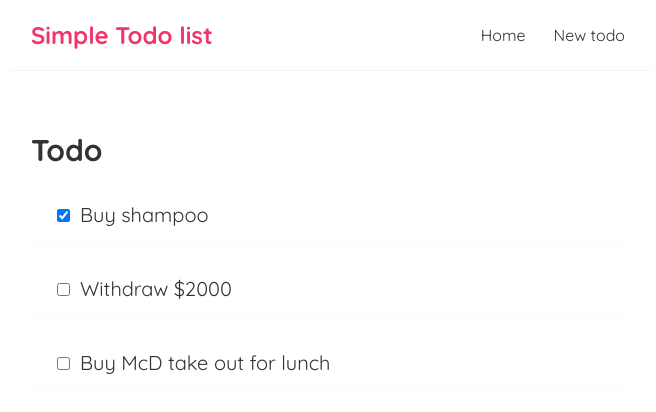
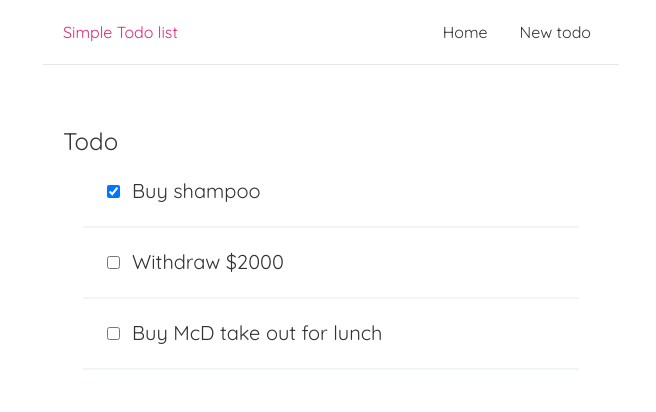
Before and after one commit to pigulolkm/todo-list, a React (Create React App) app: page / in a window 1280 px wide. Shown: the top 412 px of the page, without its empty margins (309-965 px from the left). Built offline with nearby package versions, Linux system fonts and the light colour scheme; data requests are answered from the project's data file.

Commit message:
Add tailwind to project and remove all css

```diff
--- /dev/null
+++ b/postcss.config.js
@@ -0,0 +1,6 @@
+module.exports = {
+  plugins: {
+    tailwindcss: {},
+    autoprefixer: {},
+  },
+}
--- a/src/App.js
+++ b/src/App.js
@@ -2,16 +2,18 @@ import Navbar from './Navbar';
 import Home from './Home';
 import { BrowserRouter as Router, Route, Routes } from 'react-router-dom';
 import Create from './Create';
+import { TodoDetail } from './TodoDetails';
 
 function App() {
   return (
     <Router>
       <div className="App">
         <Navbar />
-        <div className="content">
+        <div className="max-w-xl my-10 mx-auto p-5">
           <Routes>
             <Route path="/" element={<Home />} />
             <Route path="/create" element={<Create />} />
+            <Route path="todo/:id" element={<TodoDetail /> } />
           </Routes>
         </div>
       </div>
--- a/src/Home.js
+++ b/src/Home.js
@@ -1,4 +1,4 @@
-import { TodoList } from "./todolist"
+import { TodoList } from "./Todolist"
 import useFetch from "./useFetch";
 
 const Home = () => {
--- a/src/Navbar.js
+++ b/src/Navbar.js
@@ -2,11 +2,11 @@ import { Link } from 'react-router-dom';
 
 const Navbar = () => {
     return (
-        <nav className="navbar">
-            <h1>Simple Todo list</h1>
-            <div className="links">
-                <Link to="/">Home</Link>
-                <Link to="/create">New todo</Link>
+        <nav className="navbar p-5 flex items-center max-w-xl my-0 mx-auto border-b border-grey-50">
+            <h1 className="text-pink-600">Simple Todo list</h1>
+            <div className="ml-auto">
+                <Link className="ml-4 no-underline p-2 hover:text-pink-600" to="/">Home</Link>
+                <Link className="ml-4 no-underline p-2 hover:text-pink-600" to="/create">New todo</Link>
             </div>
         </nav>
     );
--- /dev/null
+++ b/src/TodoDetails.js
@@ -0,0 +1,11 @@
+import { useParams } from "react-router-dom"
+
+const TodoDetail = () => {
+    const {id} = useParams();
+
+    return (
+        <div className="todo-preview">Todo Item - {id}</div>
+    );
+}
+
+export { TodoDetail };
--- a/src/styles/index.css
+++ b/src/styles/index.css
@@ -5,30 +5,7 @@
   font-family: "Quicksand";
   color: #333;
 }
-.navbar {
-  padding: 20px;
-  display: flex;
-  align-items: center;
-  max-width: 600px;
-  margin: 0 auto;
-  border-bottom: 1px solid #f2f2f2;
-}
-.navbar h1 {
-  color:#f1356d;
-}
-.navbar .links {
-  margin-left: auto;
-}
-.navbar a {
-  margin-left: 16px;
-  text-decoration: none;
-  padding: 6px;
-}
-.navbar a:hover {
-  color: #f1356d;
-}
-.content {
-  max-width: 600px;
-  margin: 40px auto;
-  padding: 20px;
-}
+
+@tailwind base;
+@tailwind components;
+@tailwind utilities;
--- a/src/styles/todolist.css
+++ /dev/null
@@ -1,24 +0,0 @@
-/* todo preivew / list */
-.todo-preview {
-    padding: 10px 16px;
-    margin: 20px 0;
-    border-bottom: 1px solid #fafafa;
-}
-.todo-preview:hover {
-    background-color: rgba(60, 200, 100, 0.5);
-    cursor: pointer;
-}
-.todo-preview h2 {
-    font-size: 20px;
-    color: #f1356d;
-    margin-bottom: 8px;
-}
-
-/* todo preview /item */
-.todo-checkbox {
-    margin: 10px;
-}
-
-.todo-item {
-    font-size: 20px;
-}
--- a/src/todolist.js
+++ b/src/todolist.js
@@ -1,16 +1,15 @@
-import "./styles/todolist.css"
-
 const TodoList = ({ todos, title, handleUpdate}) => {
 
     return (
-        <div className="todo-item">
+        <div className="text-2xl">
             <h2>{ title }</h2>
             {
                 todos.map((todo) => {
                     return(
-                        <div className="todo-preview" key={todo.id} onClick={(e) => handleUpdate(todo.id, !todo.enabled)}>
-                            <input className="todo-checkbox" type="checkbox" checked={todo.enabled} onChange={(e) => handleUpdate(todo.id, e.target.checked)}/>
-                            <span className="todo-item">{ todo.body }</span>
+                        <div className="px-3 py-4 mx-5 border-solid border-b-2 border-slate-100 hover:bg-green-300 hover:cursor-pointer" key={todo.id} onClick={(e) => handleUpdate(todo.id, !todo.enabled)}>
+                            <input className="m-3" type="checkbox" checked={todo.enabled} onChange={(e) => handleUpdate(todo.id, e.target.checked)}/>
+                            <span className="text-xl">{ todo.body }</span>
+                            <span className=""></span>
                         </div>
                     );
                 })
--- /dev/null
+++ b/tailwind.config.js
@@ -0,0 +1,11 @@
+/** @type {import('tailwindcss').Config} */
+
+module.exports = {
+  content: [
+    "./src/**/*.{js,jsx,ts,tsx}",
+  ],
+  theme: {
+    extend: {}
+  },
+  plugins: [],
+}
```
Also changed, not shown: package.json (+8 -1 lines), 1 other file (tests, documents, lock files or other folders).
